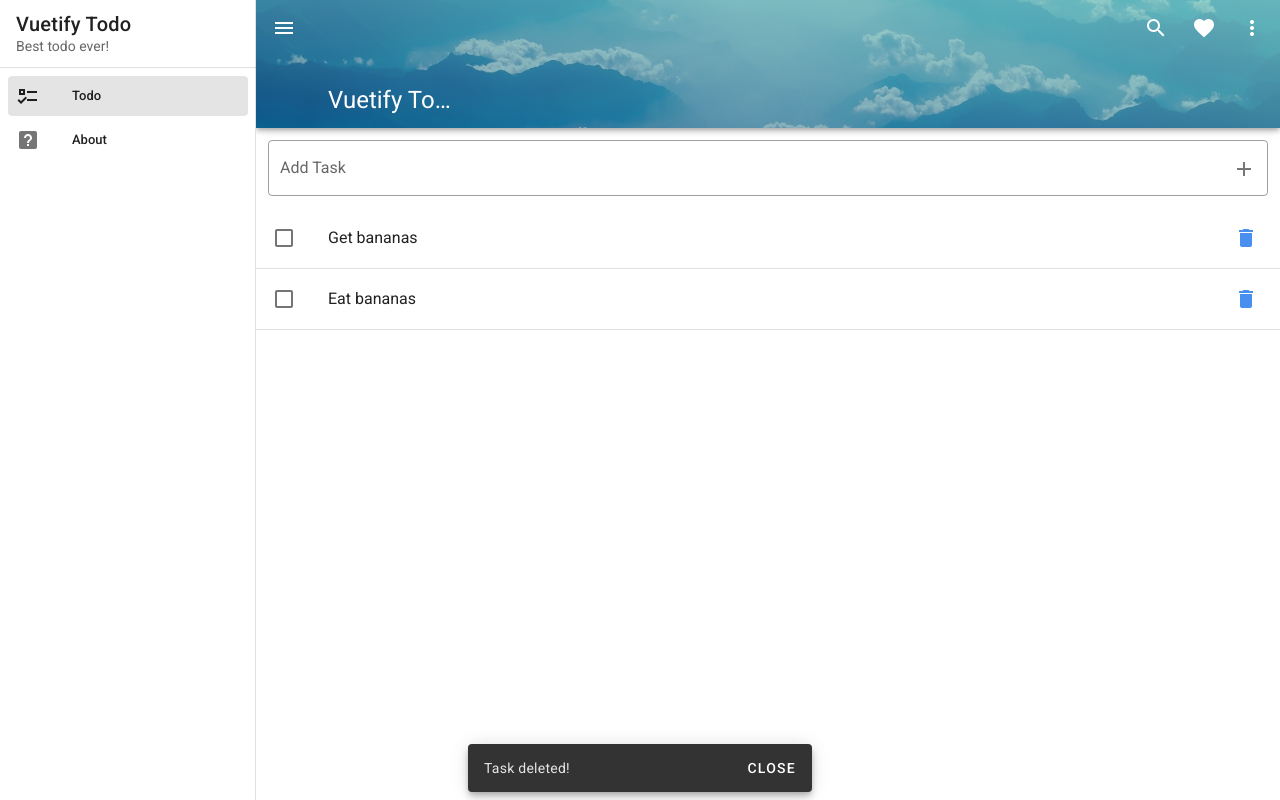
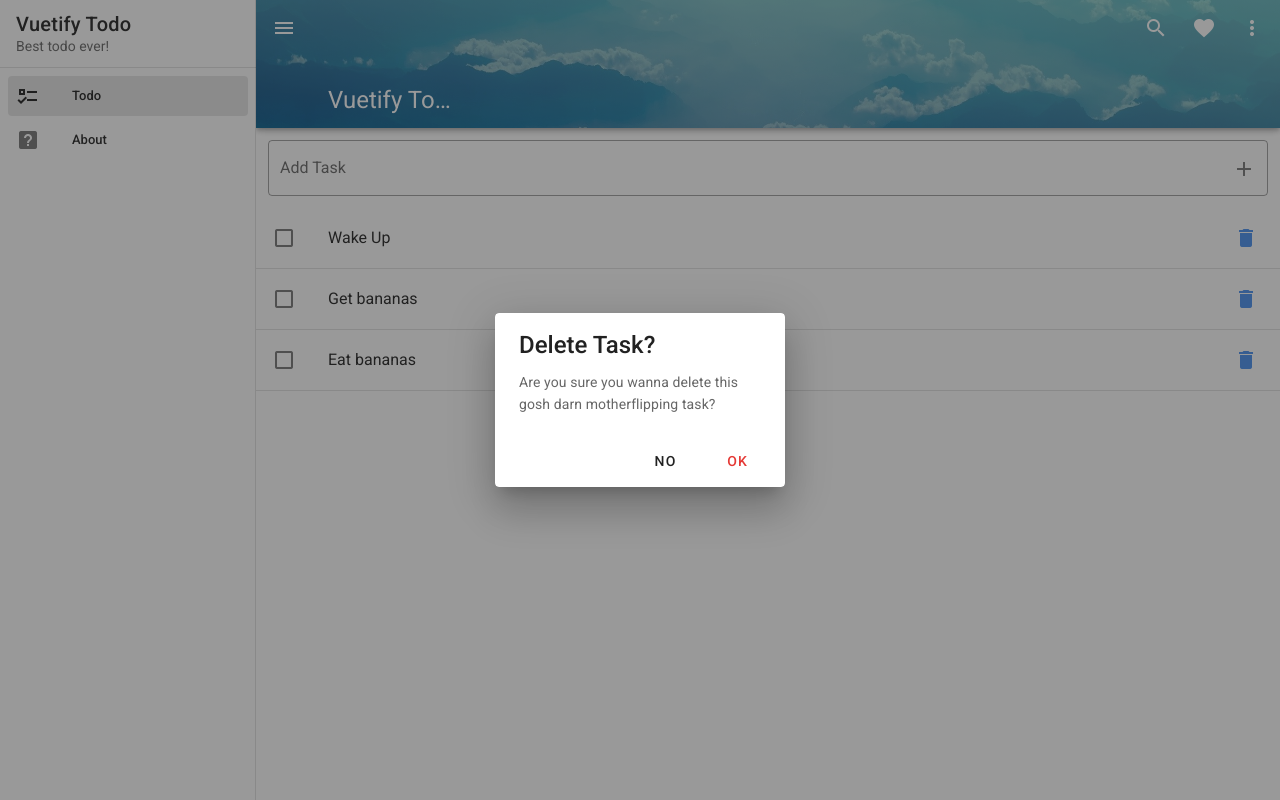
Before and after one commit to serosgb/vuetify-todo, a Vue app: page /#/ in a window 1280 px wide. Both pictures are taken after a click on the button 1246 px from the left and 238 px from the top of the page. Built offline with nearby package versions, Linux system fonts and the light colour scheme.

Commit message:
Adding a delete  dialg

```diff
--- /dev/null
+++ b/src/components/Todo/Dialogs/DialogDelete.vue
@@ -0,0 +1,33 @@
+<template>
+    <v-dialog :value="true" persistent max-width="290">
+        <v-card>
+            <v-card-title class="headline">
+                Delete Task?
+            </v-card-title>
+            <v-card-text
+                >Are you sure you wanna delete this gosh darn motherflipping task?</v-card-text
+            >
+            <v-card-actions>
+                <v-spacer></v-spacer>
+                <v-btn  text @click="$emit('close')">
+                    No
+                </v-btn>
+                <v-btn color="red darken-1" text @click="deleteTask(task.id)">
+                    Ok
+                </v-btn>
+            </v-card-actions>
+        </v-card>
+    </v-dialog>
+</template>
+
+<script>
+import { mapActions } from 'vuex';
+export default {
+    name: 'DialogDelete',
+    props: ['task'],
+    methods: {
+        ...mapActions(['deleteTask'])
+    }
+
+};
+</script>
--- a/src/components/Todo/Task.vue
+++ b/src/components/Todo/Task.vue
@@ -22,7 +22,7 @@
                     </v-list-item-content>
 
                     <v-list-item-action>
-                        <v-btn icon @click.stop="deleteTask(task.id)">
+                        <v-btn icon @click.stop="dialogs.delete = true">
                             <v-icon color="primary lighten-1"
                                 >mdi-delete</v-icon
                             >
@@ -30,23 +30,32 @@
                     </v-list-item-action>
                 </template>
             </v-list-item>
+
             <v-divider></v-divider>
+
+            <dialog-delete v-if="dialogs.delete" @close="dialogs.delete = false" :task="task"/>
         </div>
 </template>
 
 <script>
-import { mapMutations, mapActions } from 'vuex';
+import { mapMutations } from 'vuex';
+import DialogDelete from '@/components/Todo/Dialogs/DialogDelete';
 
 export default {
     name: 'Task',
+    components: {
+        DialogDelete
+    },
     props: ['task'],
+    data() {
+        return{
+            dialogs: {
+                delete: false
+            }
+        }
+    },
     methods: {
-        ...mapMutations(['doneTask']),
-        ...mapActions(['deleteTask'])
+        ...mapMutations(['doneTask'])
     }
 }
 </script>
-
-<style lang="scss" scoped>
-
-</style>
```
